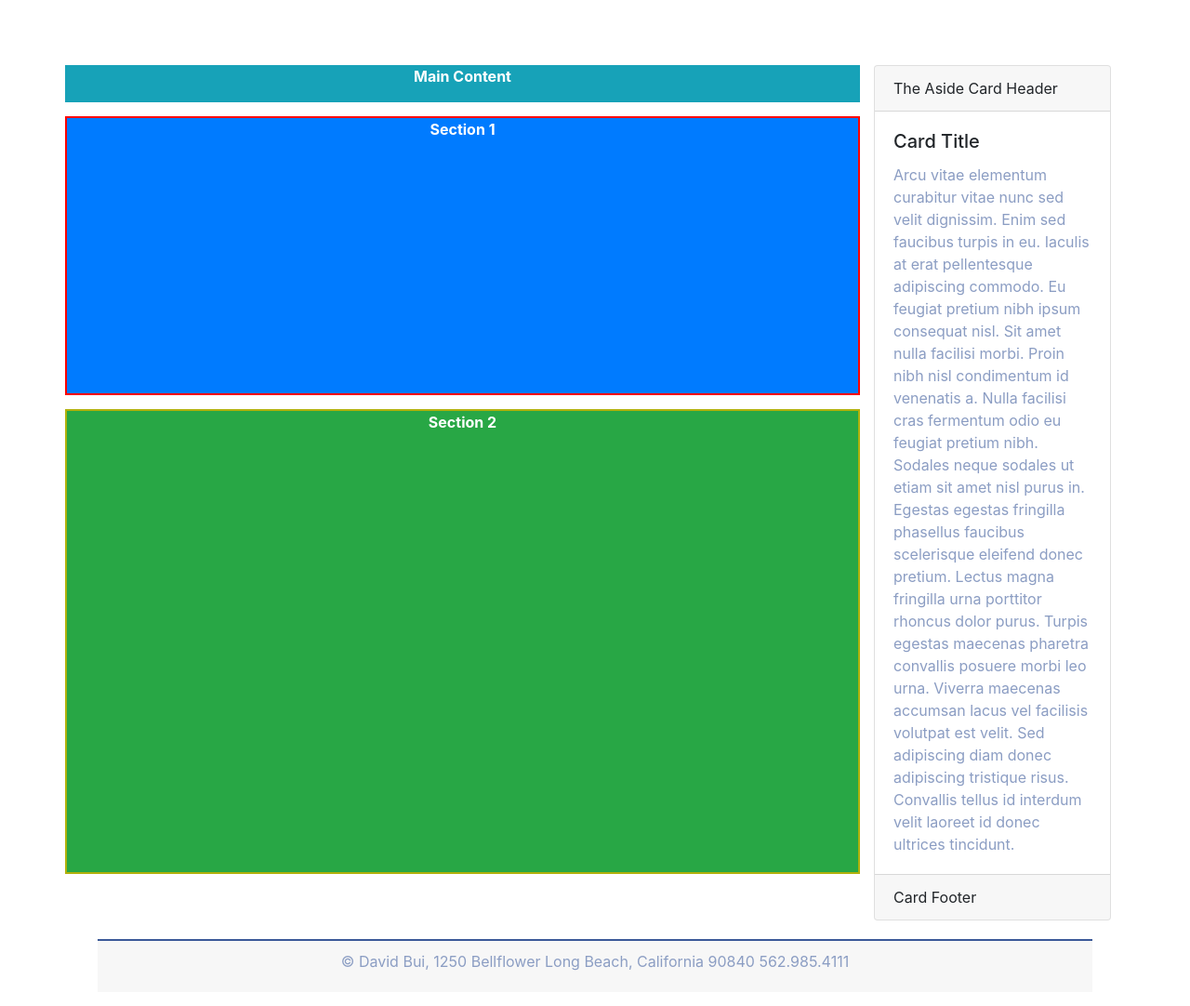
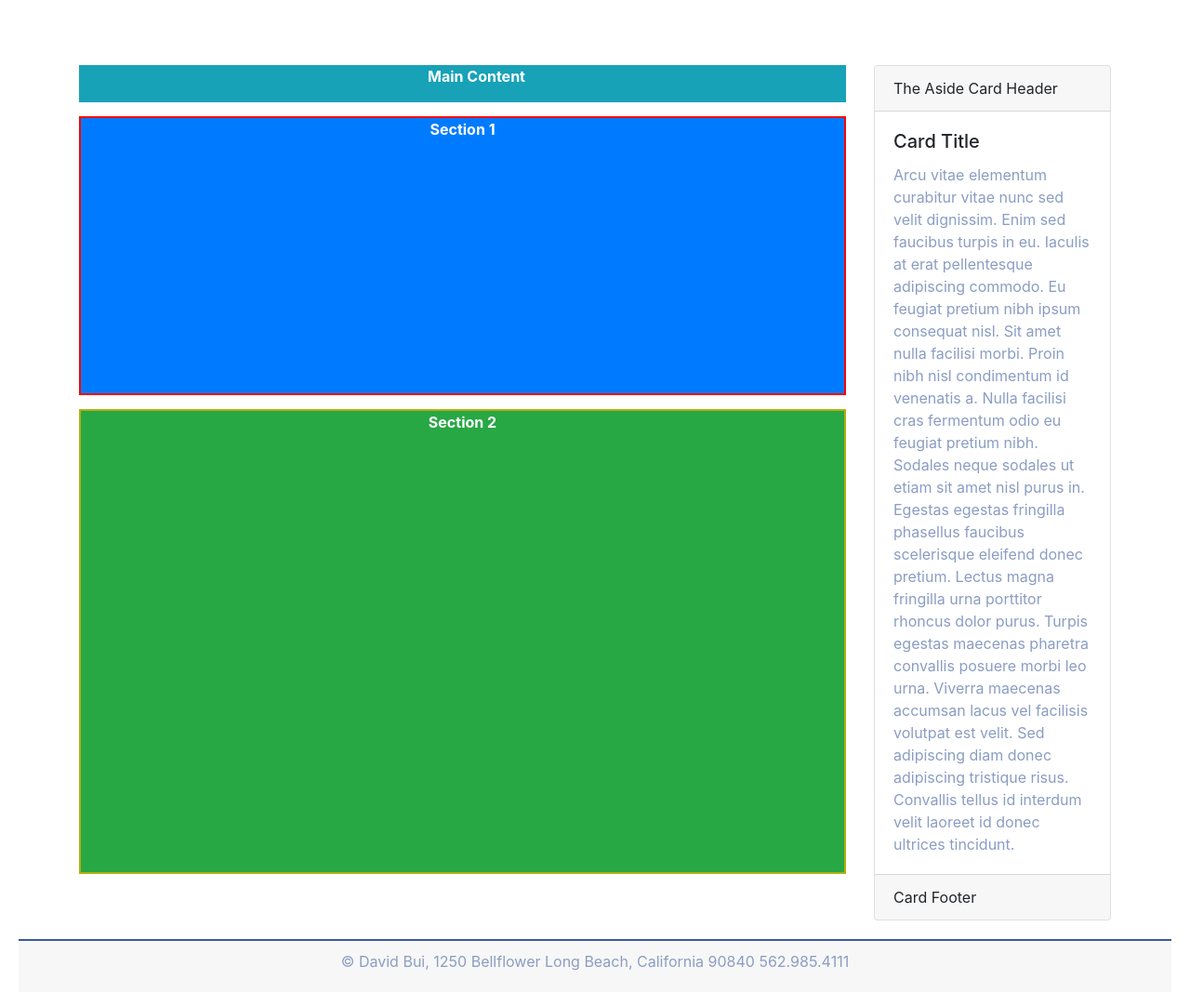
Before and after one commit to David-bui83/first-project, a website: page website/bootstrap.html in a window 1280 px wide. Shown: the part 180-1262 px from the top of the page at 93% size. Drawn offline with nearby package versions, Linux system fonts and the light colour scheme.

Commit message:
moved footer outside container

```diff
--- a/website/bootstrap.html
+++ b/website/bootstrap.html
@@ -63,16 +63,16 @@
     <div class="container" id="main-body">
         <div class="row">
             <div class="col-lg-9">
-                <div class="row row-main bg-info">
+                <div class="row-fluid row-main bg-info">
                     <p class="dis6">Main Content</p>
                 </div>
-                <div class="row row-section1 bg-primary">
+                <div class="row-fluid row-section1 bg-primary">
                     <div class="dis7">
                         <p class="dis7">Section 1</p>
                     </div>
 
                 </div>
-                <div class="row row-section2 bg-success">
+                <div class="row-fluid row-section2 bg-success">
                     <p class="dis8">Section 2</p>
                 </div>
             </div>
@@ -100,12 +100,9 @@
     </div>
     </div>
 
-    <div class="container"></div>
-    <div class="container">
-        <footer>
-            <p>&copy; David Bui, 1250 Bellflower Long Beach, California 90840 562.985.4111</p>
-        </footer>
-    </div>
+    <footer>
+        <p>&copy; David Bui, 1250 Bellflower Long Beach, California 90840 562.985.4111</p>
+    </footer>
 
     <script src="https://code.jquery.com/jquery-3.2.1.slim.min.js" integrity="sha384-KJ3o2DKtIkvYIK3UENzmM7KCkRr/rE9/Qpg6aAZGJwFDMVNA/GpGFF93hXpG5KkN"
         crossorigin="anonymous"></script>
```
Also changed, not shown: website/about.html (+4 -7 lines), website/index.html (+4 -5 lines).
